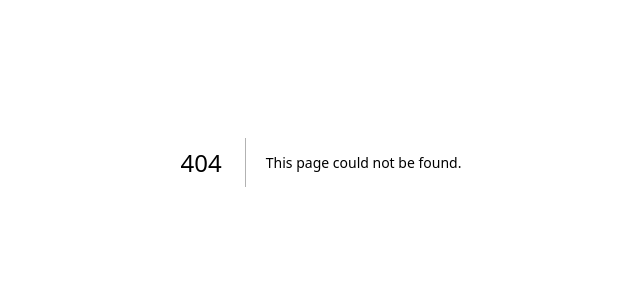
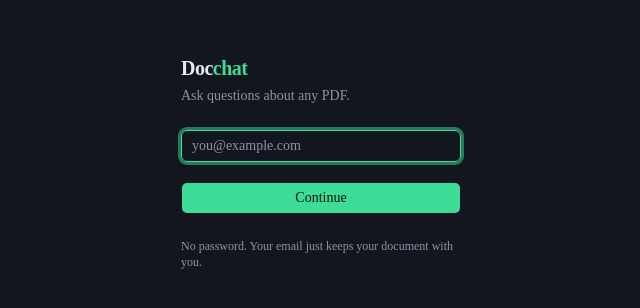
Before and after one commit to oleksandrivanyshyn/aws-nest-next-ai-file-reader, a Next.js app in the folder apps/web/: page /login in a window 1280 px wide. Before the commit this address had no page. Shown: the part 238-546 px from the top of the page, without its empty margins (319-959 px from the left). Built offline with nearby package versions, Linux system fonts and the light colour scheme.

Commit message:
feat(web): add login screen

```diff
--- /dev/null
+++ b/apps/web/src/app/(auth)/login/page.tsx
@@ -0,0 +1,12 @@
+'use client';
+
+import { LoginForm } from '@/features/auth/components/login-form';
+import { useRedirectBySession } from '@/hooks/use-redirect-by-session';
+
+export default function LoginPage() {
+  const { isReady } = useRedirectBySession('redirect-if-present');
+
+  if (!isReady) return null;
+
+  return <LoginForm />;
+}
--- /dev/null
+++ b/apps/web/src/features/auth/components/login-form.tsx
@@ -0,0 +1,71 @@
+'use client';
+
+import { useForm } from 'react-hook-form';
+import { zodResolver } from '@hookform/resolvers/zod';
+import { Button } from '@/components/ui/button';
+import { Input } from '@/components/ui/input';
+import {
+  Field,
+  FieldError,
+  FieldGroup,
+  FieldLabel,
+} from '@/components/ui/field';
+import { useSession } from '@/hooks/use-session';
+import { loginSchema, type LoginFormValues } from '../validation/auth.schema';
+
+export function LoginForm() {
+  const { setEmail } = useSession();
+  const {
+    register,
+    handleSubmit,
+    formState: { errors, isSubmitting },
+  } = useForm<LoginFormValues>({
+    resolver: zodResolver(loginSchema),
+    defaultValues: { email: '' },
+  });
+
+  function onSubmit(values: LoginFormValues) {
+    setEmail(values.email);
+  }
+
+  return (
+    <div className="flex min-h-svh items-center justify-center p-6">
+      <div className="w-full max-w-[280px] space-y-6">
+        <div className="space-y-1">
+          <h1 className="text-xl font-bold tracking-tight">
+            Doc<span className="text-primary">chat</span>
+          </h1>
+          <p className="text-sm text-muted-foreground">
+            Ask questions about any PDF.
+          </p>
+        </div>
+
+        <form onSubmit={handleSubmit(onSubmit)}>
+          <FieldGroup>
+            <Field>
+              <FieldLabel htmlFor="email" className="sr-only">
+                Email
+              </FieldLabel>
+              <Input
+                id="email"
+                type="email"
+                placeholder="you@example.com"
+                autoFocus
+                {...register('email')}
+              />
+              <FieldError errors={errors.email ? [errors.email] : undefined} />
+            </Field>
+
+            <Button type="submit" disabled={isSubmitting} className="w-full">
+              Continue
+            </Button>
+          </FieldGroup>
+        </form>
+
+        <p className="text-xs text-muted-foreground">
+          No password. Your email just keeps your document with you.
+        </p>
+      </div>
+    </div>
+  );
+}
--- /dev/null
+++ b/apps/web/src/features/auth/validation/auth.schema.ts
@@ -0,0 +1,7 @@
+import { z } from 'zod';
+
+export const loginSchema = z.object({
+  email: z.string().email("That doesn't look like an email address."),
+});
+
+export type LoginFormValues = z.infer<typeof loginSchema>;
```
